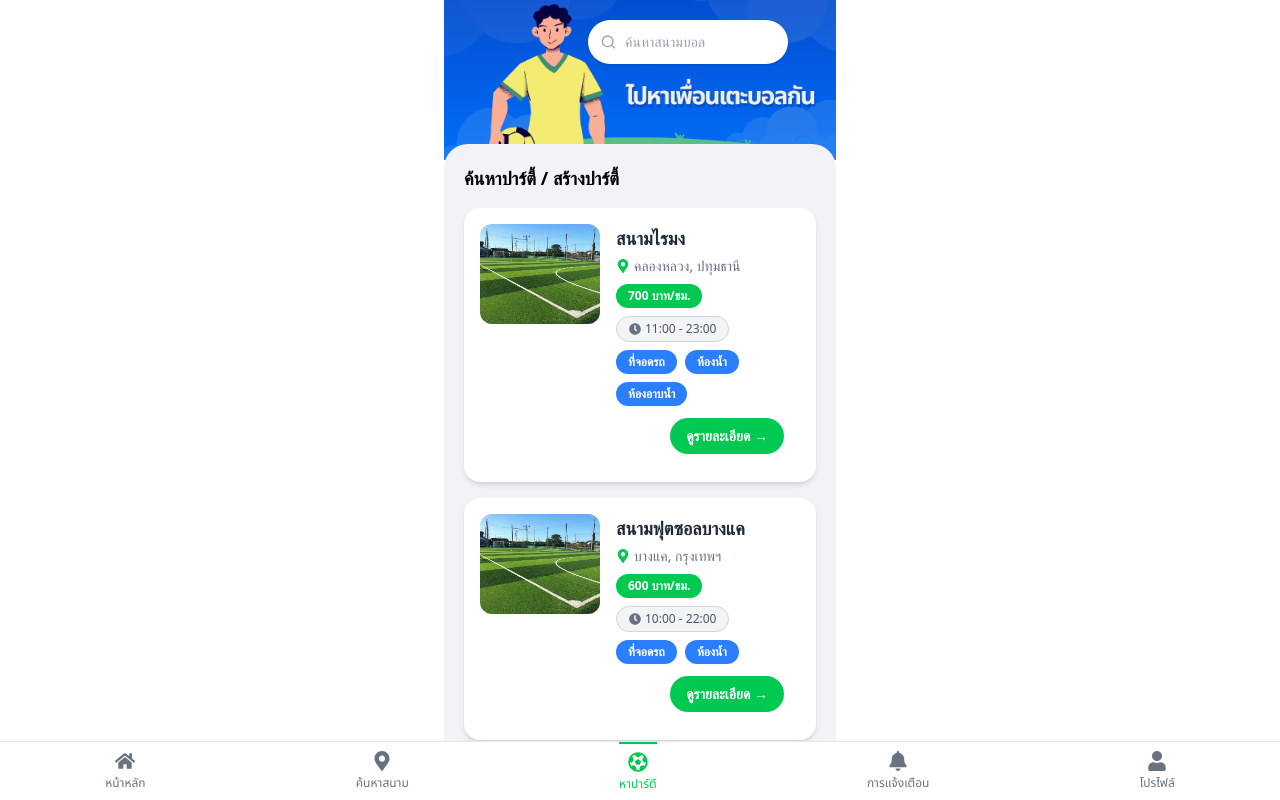
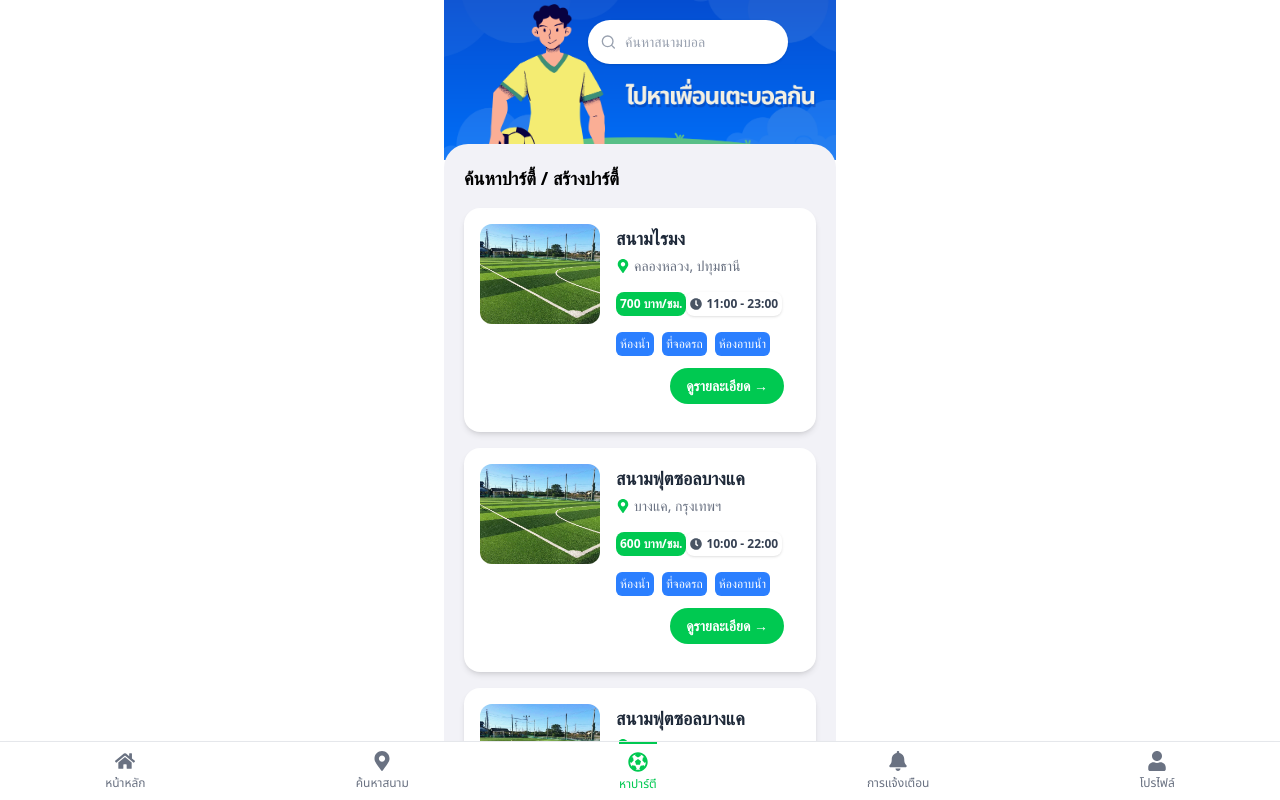
Before and after one commit to Theeraphath/kickhub, a React (Vite) app in the folder frontend/kickhub/: page /team in a window 1280 px wide. Built offline with nearby package versions, Linux system fonts and the light colour scheme.

Commit message:
repaired P

```diff
--- a/frontend/kickhub/src/components/FindCreateParty.jsx
+++ b/frontend/kickhub/src/components/FindCreateParty.jsx
@@ -16,7 +16,6 @@ export default function FindCreateParty() {
       location: "คลองหลวง, ปทุมธานี",
       price: 700,
       openingHours: "11:00 - 23:00",
-      features: ["ที่จอดรถ", "ห้องน้ำ", "ห้องอาบน้ำ"],
       image: fieldImg,
     },
     {
@@ -25,7 +24,6 @@ export default function FindCreateParty() {
       location: "บางแค, กรุงเทพฯ",
       price: 600,
       openingHours: "10:00 - 22:00",
-      features: ["ที่จอดรถ", "ห้องน้ำ"],
       image: fieldImg,
     },
     {
@@ -34,7 +32,6 @@ export default function FindCreateParty() {
       location: "บางแค, กรุงเทพฯ",
       price: 600,
       openingHours: "10:00 - 22:00",
-      features: ["ที่จอดรถ", "ห้องน้ำ"],
       image: fieldImg,
     },
   ]);
@@ -117,24 +114,25 @@ export default function FindCreateParty() {
 
                   {/* ✅ ราคา เวลา และฟีเจอร์ */}
                   <div className="flex flex-row flex-wrap items-center gap-2 mt-2 overflow-hidden">
-                    <p className="flex items-center text-white bg-green-500 font-semibold px-3 py-1 rounded-full text-xs whitespace-nowrap">
-                      {field.price} บาท/ชม.
-                    </p>
-
-                    <div className="flex items-center bg-gray-100 border border-gray-300 rounded-full px-3 py-1 text-xs text-gray-600 font-medium whitespace-nowrap">
-                      <FaClock className="mr-1 text-gray-500" />
-                      {field.openingHours}
+                    <div className="flex justify-end items-center pt-2">
+                      <p className="text-white bg-green-500 font-semibold  py-1 px-1 rounded-lg text-xs">
+                        {field.price} บาท/ชม.
+                      </p>
+                      <div className="flex items-center bg-white shadow-sm rounded-lg px-1 py-1 text-xs font-semibold text-gray-700">
+                        <FaClock className="mr-1 text-gray-600" />
+                        <span>{field.openingHours}</span>
+                      </div>
                     </div>
-
-                    <div className="flex flex-row flex-wrap gap-2 overflow-hidden">
-                      {field.features.map((feature, i) => (
-                        <span
-                          key={i}
-                          className="bg-blue-500 text-white text-xs font-semibold px-3 py-1 rounded-full whitespace-nowrap"
-                        >
-                          {feature}
-                        </span>
-                      ))}
+                    <div className="flex flex-row justify-end gap-2 pt-2 mr-3">
+                      <div className="bg-blue-500 text-white font-medium px-1 py-1 rounded-md text-xs transition">
+                        ห้องน้ำ
+                      </div>
+                      <div className="bg-blue-500 text-white font-medium px-1 py-1 rounded-md text-xs transition">
+                        ที่จอดรถ
+                      </div>
+                      <div className="bg-blue-500 text-white font-medium px-1 py-1 rounded-md text-xs transition">
+                        ห้องอาบน้ำ
+                      </div>
                     </div>
                   </div>
                 </div>
```
